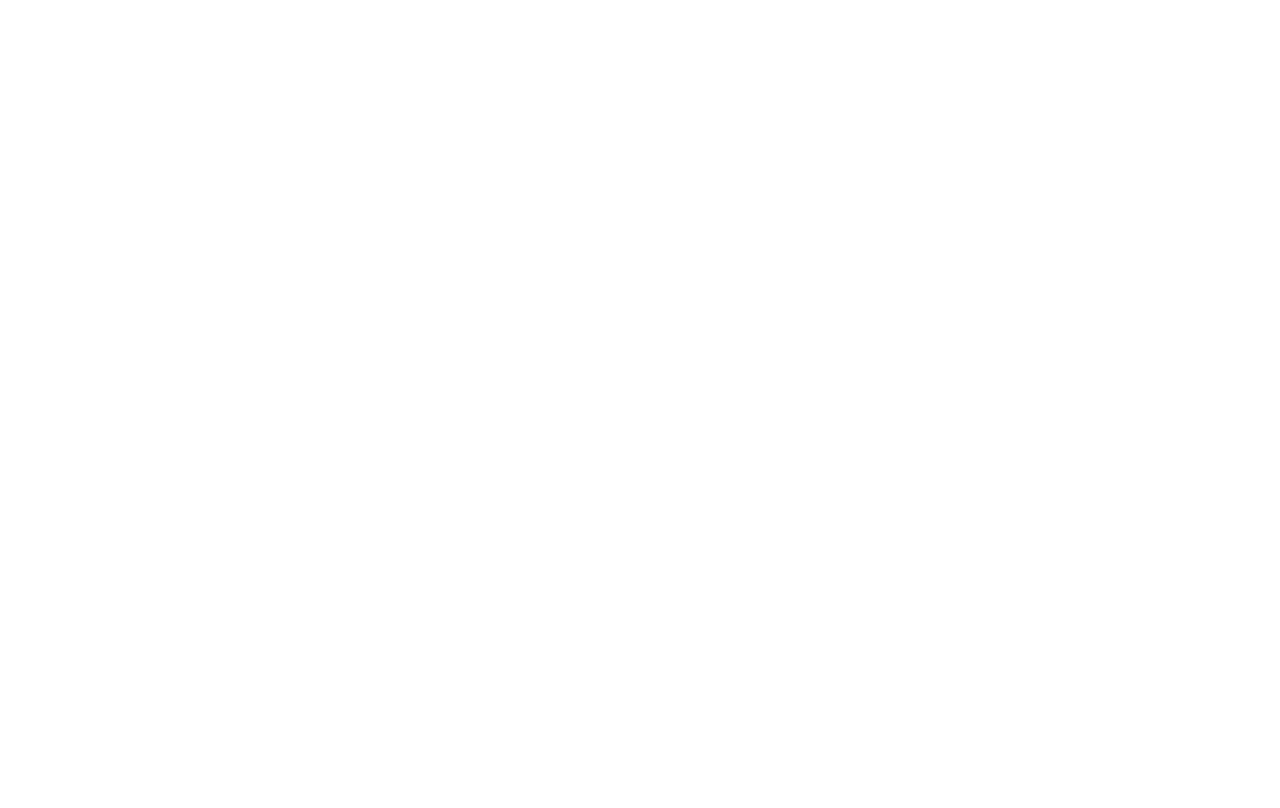
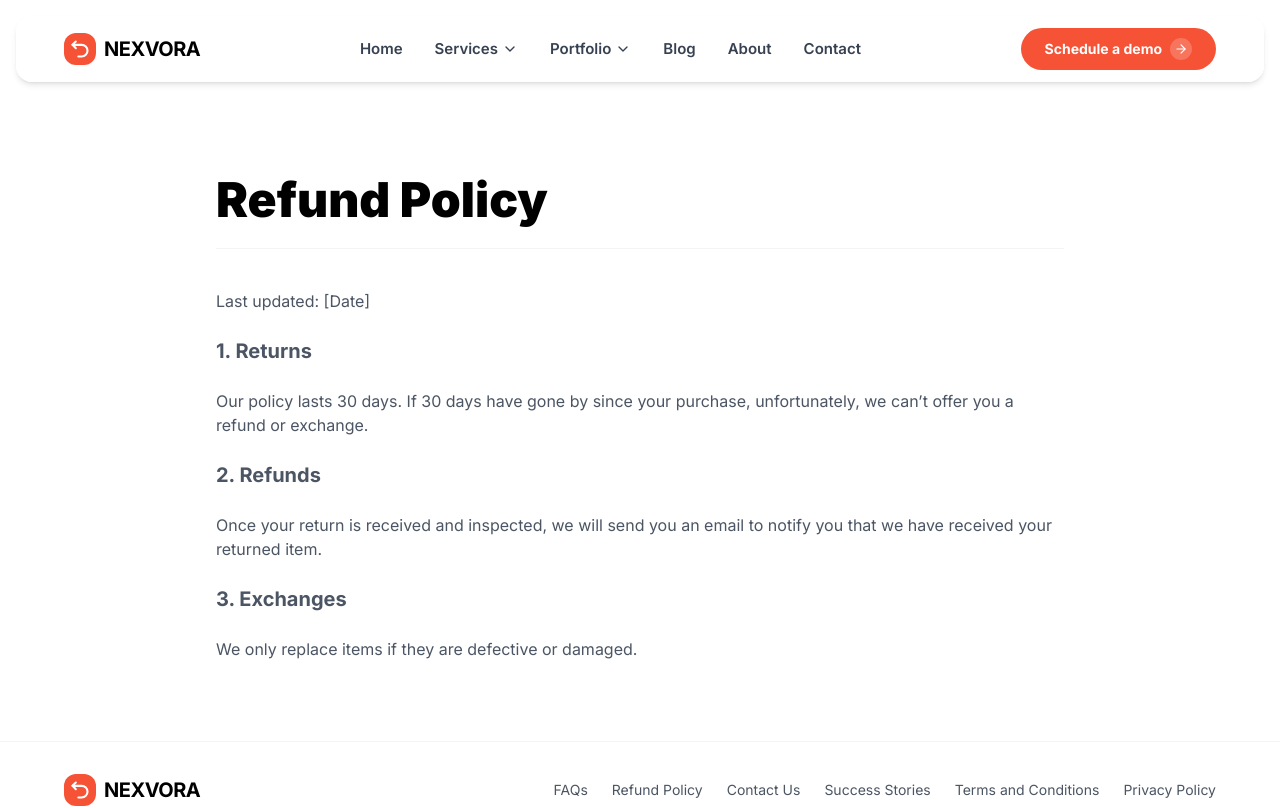
Before and after one commit to chandramondal-1/nexvoraweb.in, a React (Vite) app: page /refund-policy in a window 1280 px wide. Before the commit this address had no page. Shown: the top 808 px of the page. Built offline with nearby package versions, Linux system fonts and the light colour scheme.

Commit message:
Add legal pages, update footer links, and highlight React stack

```diff
--- a/src/App.tsx
+++ b/src/App.tsx
@@ -2,6 +2,7 @@
 import Home from './pages/Home';
 import ServicePage from './pages/ServicePage';
 import PortfolioPage from './pages/PortfolioPage';
+import LegalPage from './pages/LegalPage';
 
 const PlaceholderPage = ({ title }: { title: string }) => (
   <div className="min-h-screen flex items-center justify-center bg-gray-50">
@@ -22,6 +23,9 @@
       <Route path="/blog" element={<PlaceholderPage title="Blog" />} />
       <Route path="/about" element={<PlaceholderPage title="About Us" />} />
       <Route path="/contact" element={<PlaceholderPage title="Contact" />} />
+      <Route path="/refund-policy" element={<LegalPage pageId="refund-policy" />} />
+      <Route path="/terms-and-conditions" element={<LegalPage pageId="terms-and-conditions" />} />
+      <Route path="/privacy-policy" element={<LegalPage pageId="privacy-policy" />} />
     </Routes>
   );
 }
--- /dev/null
+++ b/src/pages/LegalPage.tsx
@@ -0,0 +1,72 @@
+import Navbar from '../sections/Navbar';
+import Footer from '../sections/Footer';
+import DemoModal from '../components/DemoModal';
+import { useState } from 'react';
+
+const legalContent: Record<string, { title: string; content: React.ReactNode }> = {
+  'refund-policy': {
+    title: 'Refund Policy',
+    content: (
+      <div className="space-y-6">
+        <p>Last updated: [Date]</p>
+        <h3 className="text-xl font-bold">1. Returns</h3>
+        <p>Our policy lasts 30 days. If 30 days have gone by since your purchase, unfortunately, we can’t offer you a refund or exchange.</p>
+        <h3 className="text-xl font-bold">2. Refunds</h3>
+        <p>Once your return is received and inspected, we will send you an email to notify you that we have received your returned item.</p>
+        <h3 className="text-xl font-bold">3. Exchanges</h3>
+        <p>We only replace items if they are defective or damaged.</p>
+      </div>
+    ),
+  },
+  'terms-and-conditions': {
+    title: 'Terms and Conditions',
+    content: (
+      <div className="space-y-6">
+        <p>Last updated: [Date]</p>
+        <h3 className="text-xl font-bold">1. Introduction</h3>
+        <p>Welcome to NEXVORA. By accessing this website, we assume you accept these terms and conditions.</p>
+        <h3 className="text-xl font-bold">2. License</h3>
+        <p>Unless otherwise stated, NEXVORA and/or its licensors own the intellectual property rights for all material on NEXVORA.</p>
+        <h3 className="text-xl font-bold">3. User Comments</h3>
+        <p>Parts of this website offer an opportunity for users to post and exchange opinions and information.</p>
+      </div>
+    ),
+  },
+  'privacy-policy': {
+    title: 'Privacy Policy',
+    content: (
+      <div className="space-y-6">
+        <p>Last updated: [Date]</p>
+        <h3 className="text-xl font-bold">1. Information We Collect</h3>
+        <p>We collect information to provide better services to all our users.</p>
+        <h3 className="text-xl font-bold">2. How We Use Information</h3>
+        <p>We use the information we collect from all our services to provide, maintain, protect and improve them.</p>
+        <h3 className="text-xl font-bold">3. Information Sharing</h3>
+        <p>We do not share personal information with companies, organizations, and individuals outside of NEXVORA unless certain circumstances apply.</p>
+      </div>
+    ),
+  },
+};
+
+export default function LegalPage({ pageId }: { pageId: string }) {
+  const [isModalOpen, setIsModalOpen] = useState(false);
+  const data = legalContent[pageId] || { title: 'Legal', content: <p>Content not found.</p> };
+
+  return (
+    <div className="min-h-screen bg-white pt-24">
+      <Navbar onDemoClick={() => setIsModalOpen(true)} />
+
+      <section className="py-20 px-6 max-w-4xl mx-auto">
+        <h1 className="text-4xl md:text-5xl font-black text-black mb-10 pb-6 border-b border-gray-100">
+          {data.title}
+        </h1>
+        <div className="prose prose-lg max-w-none text-gray-600">
+          {data.content}
+        </div>
+      </section>
+
+      <Footer />
+      <DemoModal isOpen={isModalOpen} onClose={() => setIsModalOpen(false)} />
+    </div>
+  );
+}
--- a/src/sections/Footer.tsx
+++ b/src/sections/Footer.tsx
@@ -1,12 +1,13 @@
 import { Linkedin, Instagram, Youtube } from 'lucide-react';
+import { Link } from 'react-router';
 
 const footerLinks = [
-  { label: 'FAQs', href: '#faqs' },
-  { label: 'Refund Policy', href: '#' },
-  { label: 'Contact Us', href: '#' },
-  { label: 'Success Stories', href: '#stories' },
-  { label: 'Terms and Conditions', href: '#' },
-  { label: 'Privacy Policy', href: '#' },
+  { label: 'FAQs', href: '/#faqs' },
+  { label: 'Refund Policy', href: '/refund-policy' },
+  { label: 'Contact Us', href: '/contact' },
+  { label: 'Success Stories', href: '/#stories' },
+  { label: 'Terms and Conditions', href: '/terms-and-conditions' },
+  { label: 'Privacy Policy', href: '/privacy-policy' },
 ];
 
 export default function Footer() {
@@ -16,7 +17,7 @@
       <div className="max-w-[1200px] mx-auto px-6 py-8">
         <div className="flex flex-col md:flex-row items-center justify-between gap-6">
           {/* Logo */}
-          <a href="/" className="flex items-center gap-2">
+          <Link to="/" className="flex items-center gap-2">
             <div className="w-8 h-8 bg-[#F65235] rounded-lg flex items-center justify-center">
               <svg width="20" height="20" viewBox="0 0 24 24" fill="none">
                 <path d="M7 3L3 7L7 11" stroke="white" strokeWidth="2.5" strokeLinecap="round" strokeLinejoin="round"/>
@@ -24,18 +25,18 @@
               </svg>
             </div>
             <span className="text-xl font-bold tracking-tight">NEXVORA</span>
-          </a>
+          </Link>
 
           {/* Nav Links */}
           <nav className="flex flex-wrap items-center justify-center gap-6">
             {footerLinks.map((link) => (
-              <a
+              <Link
                 key={link.label}
-                href={link.href}
+                to={link.href}
                 className="text-sm text-gray-600 hover:text-[#F65235] transition-colors"
               >
                 {link.label}
-              </a>
+              </Link>
             ))}
           </nav>
         </div>
--- a/src/sections/TechStackSection.tsx
+++ b/src/sections/TechStackSection.tsx
@@ -5,12 +5,13 @@
 gsap.registerPlugin(ScrollTrigger);
 
 const stackItems = [
-  { label: 'Website' },
+  { label: 'React Websites' },
   { label: 'iOS App' },
   { label: 'Android App' },
   { label: 'Content Security' },
   { label: 'Mac/Desktop App' },
 ];
+
 
 export default function TechStackSection() {
   const sectionRef = useRef<HTMLElement>(null);
```
